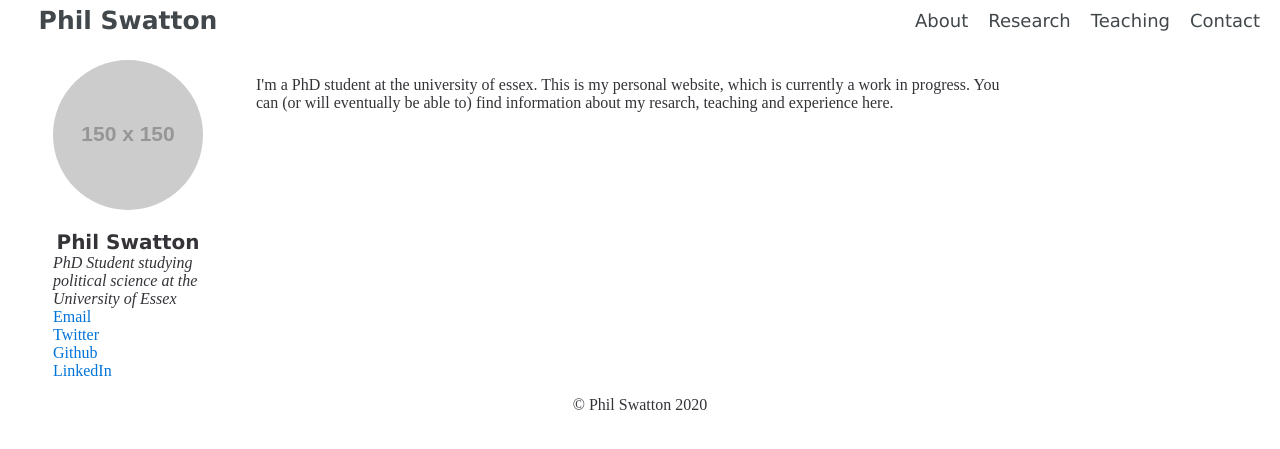
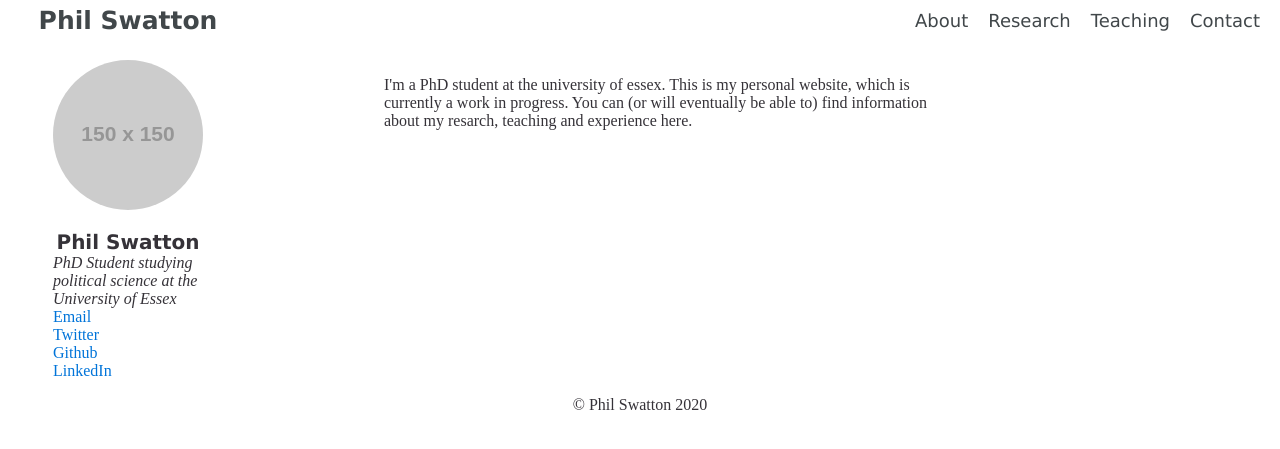
Before and after one commit to philswatton/philswatton.github.io, a Jekyll site: the page built from index.html, in a window 1280 px wide. Shown: the top 449 px of the page. Built offline with Jekyll 4.4.1, drawn with Linux system fonts in a browser that asks for light colours.

Commit message:
Greater responsiveness

```diff
--- a/css/main.css
+++ b/css/main.css
@@ -140,7 +140,21 @@ nav a:hover {
   flex: 0 1 80%;
   margin-top: 0px;
 
-  padding: 0px 20% 0px 0px;
+  padding: 0px 25% 0px 10%;
+}
+
+/*Altering CSS for smaller tablets*/
+@media screen and (max-width: 992px) {
+  .content {
+    padding: 0px 10% 0px 10%;
+  }
+}
+
+/*Altering CSS for tablets and small laptops*/
+@media screen and (max-width: 1200px) {
+  .content {
+    padding: 0px 15% 0px 10%;
+  }
 }
 
 /*Footer*/
```
